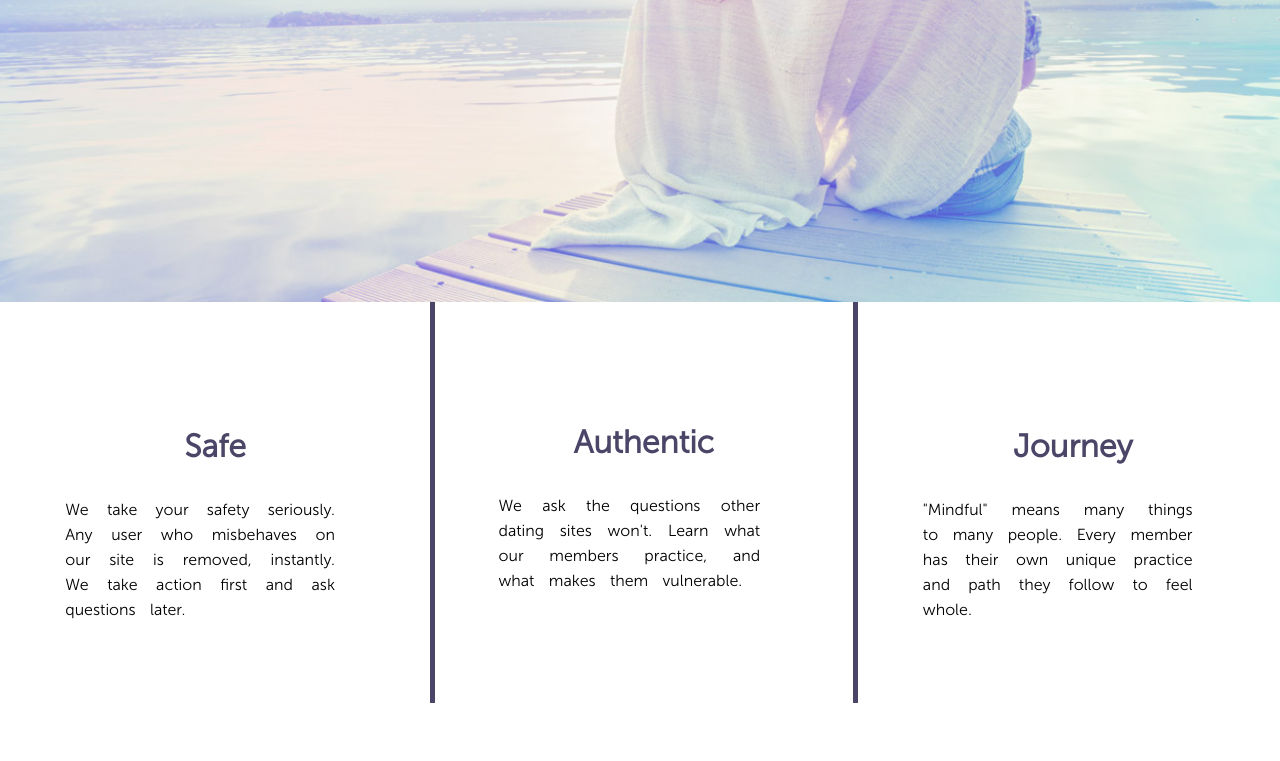
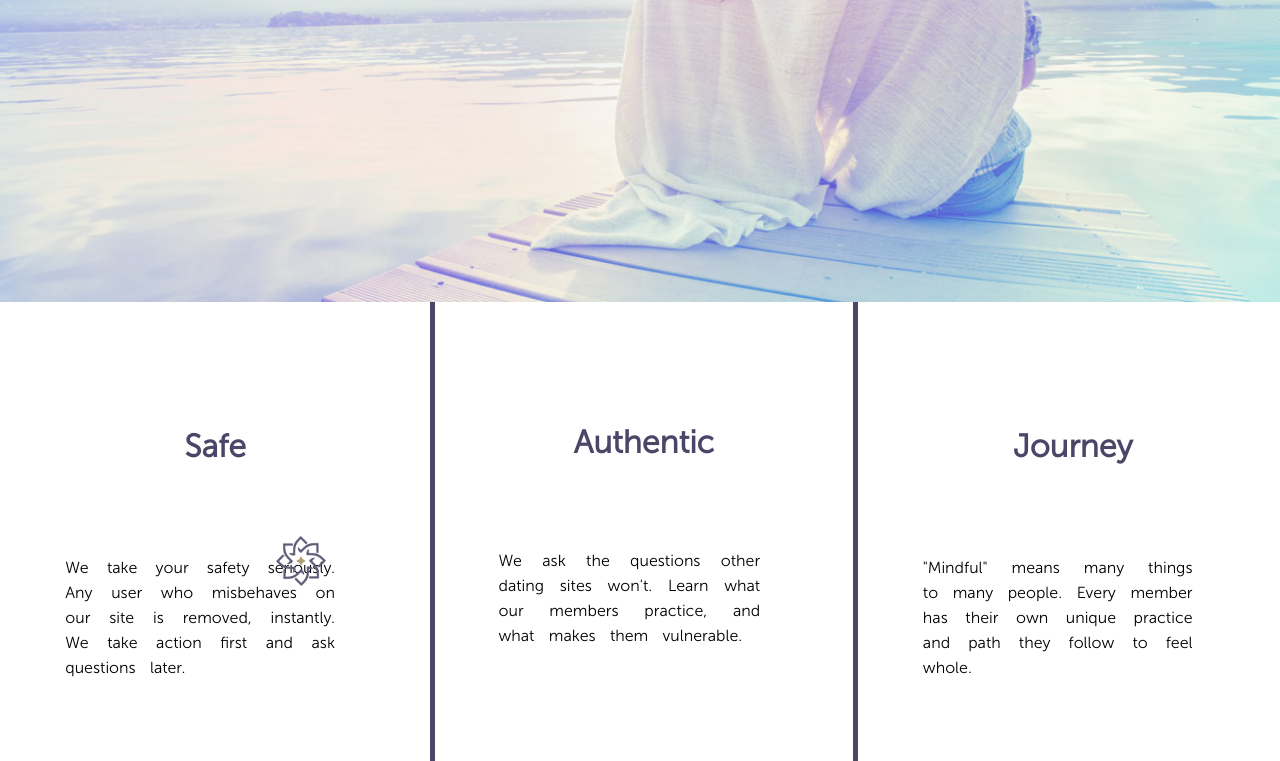
Before and after one commit to kalex19/Styling-Design-MM, a plain HTML site: page index.html in a window 1280 px wide. Shown: the part 890-1651 px from the top of the page. Before the commit the page ends 1593 px from the top, so only its background shows below. Drawn offline with Linux system fonts and the light colour scheme.

Commit message:
Added image to one of three captions

```diff
--- a/styles.css
+++ b/styles.css
@@ -24,6 +24,8 @@ body {
 .full {
   height: 60px;
   width: 250px;
+  position: relative;
+  z-index: 1;
 }
 
 .nav a {
@@ -34,7 +36,10 @@ body {
 }
 
 .small {
-  display: none;
+  width: 50px;
+  margin-top: 1400px;
+  position: absolute;
+  z-index: 20;
 }
 
 .heading {
@@ -81,6 +86,7 @@ body {
   font-weight: bold;
   font-size: 2em;
   margin-top: 20%;
+  margin-bottom: 30%;
   text-align: center;
 }
 
```
